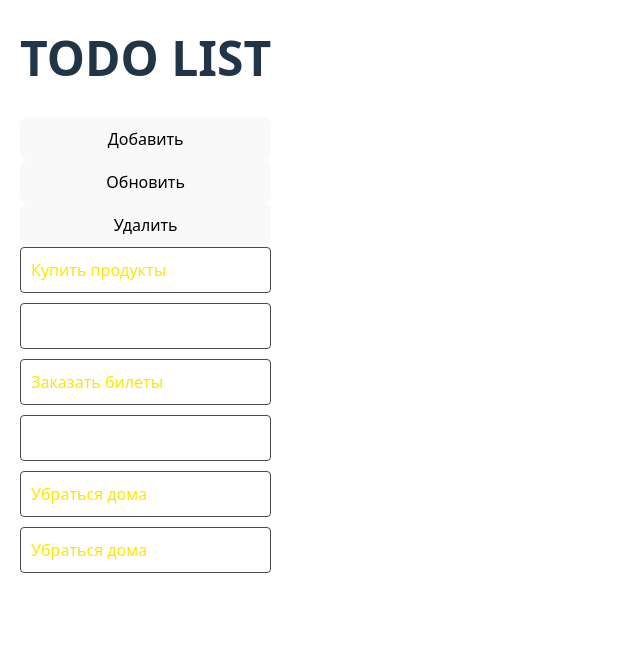
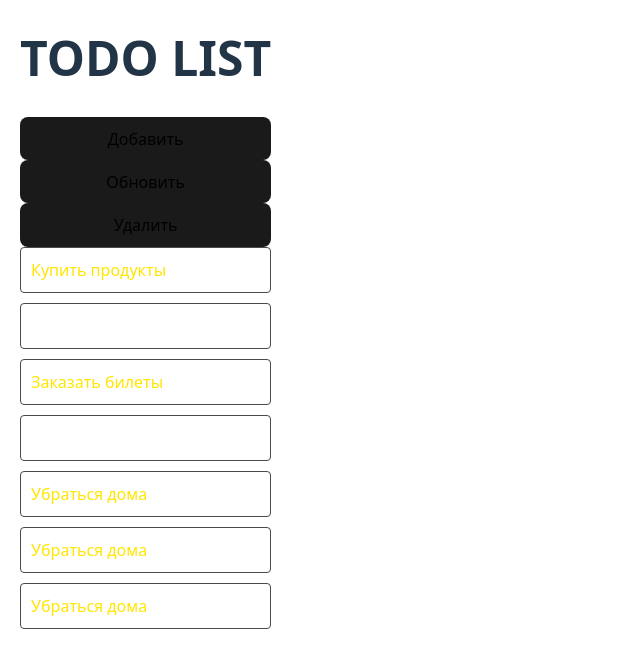
Before and after one commit to KarinaKold/REACT-Result, a React (Vite) app: page / in a window 1280 px wide. Shown: the top 668 px of the page, without its empty margins (0-640 px from the left). Built offline with nearby package versions, Linux system fonts and the light colour scheme; data requests are answered from the project's data file.

Commit message:
refactor: create components

```diff
--- a/src/App.jsx
+++ b/src/App.jsx
@@ -5,6 +5,15 @@ import {
 	useRequestDelete,
 } from './hooks';
 import styles from './App.module.css';
+import { Loader } from './components/Loader/Loader';
+import { TodoList } from './components/TodoList/TodoList';
+import { Button } from './components/Button/Button';
+
+const ACTIONS = {
+	add: 'Добавить',
+	update: 'Обновить',
+	delete: 'Удалить',
+};
 
 export const App = () => {
 	const { todos, setTodos, isLoading } = useRequestGet();
@@ -15,24 +24,22 @@ export const App = () => {
 	return (
 		<div className={styles.app}>
 			<h1>TODO LIST</h1>
-			<button disabled={isCreating} onClick={requestAdd}>
-				Добавить
-			</button>
-			<button disabled={isUpdating} onClick={requestUpdate}>
-				Обновить
-			</button>
-			<button disabled={isDeleting} onClick={requestDelete}>
-				Удалить
-			</button>
-			{isLoading ? (
-				<div className="loader"></div>
-			) : (
-				todos.map(({ id, title, completed }) => (
-					<div key={id} className={styles.todoItem}>
-						<div className={completed ? styles.completed : ''}>{title}</div>
-					</div>
-				))
-			)}
+			<Button
+				action={isCreating}
+				handleClick={requestAdd}
+				clickName={ACTIONS.add}
+			/>
+			<Button
+				action={isUpdating}
+				handleClick={requestUpdate}
+				clickName={ACTIONS.update}
+			/>
+			<Button
+				action={isDeleting}
+				handleClick={requestDelete}
+				clickName={ACTIONS.delete}
+			/>
+			{isLoading ? <Loader /> : <TodoList todos={todos} />}
 		</div>
 	);
 };
--- a/src/App.module.css
+++ b/src/App.module.css
@@ -9,17 +9,3 @@
 	flex-direction: column;
 	margin: 0 20px;
 }
-
-.todoItem {
-	border: 1px solid #4a4a4a;
-	margin-bottom: 10px;
-	padding: 10px;
-	border-radius: 4px;
-	color: rgb(255, 230, 0);
-}
-
-.completed {
-	text-decoration: line-through;
-	color: white;
-	opacity: 0.5;
-}
--- /dev/null
+++ b/src/components/Button/Button.jsx
@@ -0,0 +1,9 @@
+import styles from './Button.module.css';
+
+export const Button = ({ actionState, handleClick, clickName }) => {
+	return (
+		<button className={styles.button} disabled={actionState} onClick={handleClick}>
+			{clickName}
+		</button>
+	);
+};
--- /dev/null
+++ b/src/components/Button/Button.module.css
@@ -0,0 +1,18 @@
+button {
+	border-radius: 8px;
+	border: 1px solid transparent;
+	padding: 0.6em 1.2em;
+	font-size: 1em;
+	font-weight: 500;
+	font-family: inherit;
+	background-color: #1a1a1a;
+	cursor: pointer;
+	transition: border-color 0.25s;
+}
+button:hover {
+	border-color: #646cff;
+}
+button:focus,
+button:focus-visible {
+	outline: 4px auto -webkit-focus-ring-color;
+}
--- /dev/null
+++ b/src/components/Loader/Loader.jsx
@@ -0,0 +1,5 @@
+import styles from './Loader.module.css';
+
+export const Loader = () => {
+	return <div className={styles.loader}></div>;
+};
--- /dev/null
+++ b/src/components/Loader/Loader.module.css
@@ -0,0 +1,53 @@
+.loader {
+	width: 100px;
+	height: 40px;
+	--g: radial-gradient(
+			farthest-side,
+			#0000 calc(95% - 3px),
+			#fff calc(100% - 3px) 98%,
+			#0000 101%
+		)
+		no-repeat;
+	background: var(--g), var(--g), var(--g);
+	background-size: 30px 30px;
+	animation: l9 1s infinite alternate;
+}
+
+@keyframes l9 {
+	0% {
+		background-position:
+			0 50%,
+			50% 50%,
+			100% 50%;
+	}
+	20% {
+		background-position:
+			0 0,
+			50% 50%,
+			100% 50%;
+	}
+	40% {
+		background-position:
+			0 100%,
+			50% 0,
+			100% 50%;
+	}
+	60% {
+		background-position:
+			0 50%,
+			50% 100%,
+			100% 0;
+	}
+	80% {
+		background-position:
+			0 50%,
+			50% 50%,
+			100% 100%;
+	}
+	100% {
+		background-position:
+			0 50%,
+			50% 50%,
+			100% 50%;
+	}
+}
--- /dev/null
+++ b/src/components/TodoList/TodoList.jsx
@@ -0,0 +1,9 @@
+import styles from './TodoList.module.css';
+
+export const TodoList = ({ todos }) => {
+	return todos.map(({ id, title, completed }) => (
+		<div key={id} className={styles.todoItem}>
+			<div className={completed ? styles.completed : ''}>{title}</div>
+		</div>
+	));
+};
--- /dev/null
+++ b/src/components/TodoList/TodoList.module.css
@@ -0,0 +1,13 @@
+.todoItem {
+	border: 1px solid #4a4a4a;
+	margin-bottom: 10px;
+	padding: 10px;
+	border-radius: 4px;
+	color: rgb(255, 230, 0);
+}
+
+.completed {
+	text-decoration: line-through;
+	color: white;
+	opacity: 0.5;
+}
--- a/src/db.json
+++ b/src/db.json
@@ -23,12 +23,17 @@
 		{
 			"title": "Убраться дома",
 			"completed": false,
-      "id": 5
+			"id": 6
 		},
 		{
 			"title": "Убраться дома",
 			"completed": false,
-      "id": 6
+			"id": 7
+		},
+		{
+			"title": "Убраться дома",
+			"completed": false,
+			"id": 8
 		}
 	]
 }
--- a/src/index.css
+++ b/src/index.css
@@ -25,78 +25,6 @@ h1 {
 	line-height: 1.1;
 }
 
-button {
-	border-radius: 8px;
-	border: 1px solid transparent;
-	padding: 0.6em 1.2em;
-	font-size: 1em;
-	font-weight: 500;
-	font-family: inherit;
-	background-color: #1a1a1a;
-	cursor: pointer;
-	transition: border-color 0.25s;
-}
-button:hover {
-	border-color: #646cff;
-}
-button:focus,
-button:focus-visible {
-	outline: 4px auto -webkit-focus-ring-color;
-}
-
-.loader {
-	width: 100px;
-	height: 40px;
-	--g: radial-gradient(
-			farthest-side,
-			#0000 calc(95% - 3px),
-			#fff calc(100% - 3px) 98%,
-			#0000 101%
-		)
-		no-repeat;
-	background: var(--g), var(--g), var(--g);
-	background-size: 30px 30px;
-	animation: l9 1s infinite alternate;
-}
-@keyframes l9 {
-	0% {
-		background-position:
-			0 50%,
-			50% 50%,
-			100% 50%;
-	}
-	20% {
-		background-position:
-			0 0,
-			50% 50%,
-			100% 50%;
-	}
-	40% {
-		background-position:
-			0 100%,
-			50% 0,
-			100% 50%;
-	}
-	60% {
-		background-position:
-			0 50%,
-			50% 100%,
-			100% 0;
-	}
-	80% {
-		background-position:
-			0 50%,
-			50% 50%,
-			100% 100%;
-	}
-	100% {
-		background-position:
-			0 50%,
-			50% 50%,
-			100% 50%;
-	}
-}
-
 @media (prefers-color-scheme: light) {
 	:root {
 		color: #213547;
```
Lines whose indentation alone changed are shown as unchanged.
